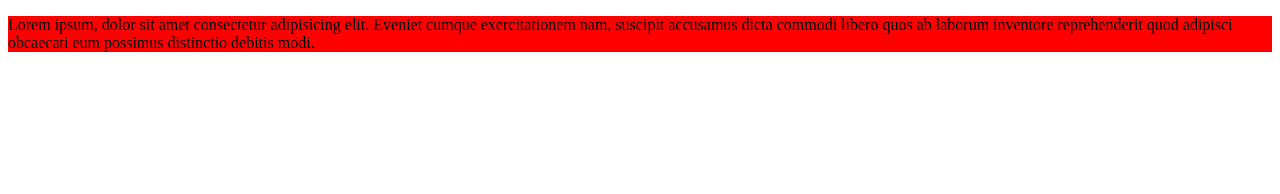
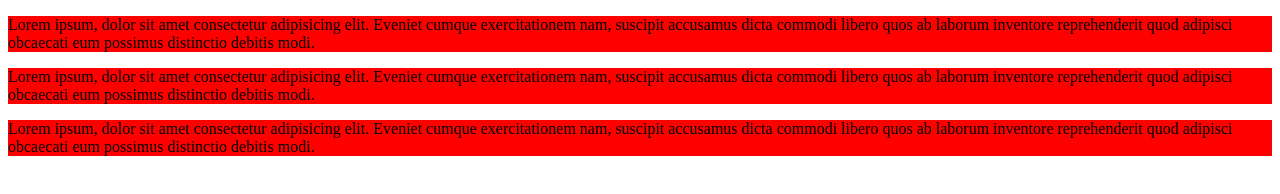
Before and after one commit to jahidsagor296/Mehedi, a plain HTML site: page index.html in a window 1280 px wide. Drawn offline with Linux system fonts and the light colour scheme.

Commit message:
added 3 more peragraph

```diff
--- a/index.html
+++ b/index.html
@@ -8,6 +8,8 @@
 </head>
 <body>
     <p>Lorem ipsum, dolor sit amet consectetur adipisicing elit. Eveniet cumque exercitationem nam, suscipit accusamus dicta commodi libero quos ab laborum inventore reprehenderit quod adipisci obcaecati eum possimus distinctio debitis modi.</p>
+    <p>Lorem ipsum, dolor sit amet consectetur adipisicing elit. Eveniet cumque exercitationem nam, suscipit accusamus dicta commodi libero quos ab laborum inventore reprehenderit quod adipisci obcaecati eum possimus distinctio debitis modi.</p>
+    <p>Lorem ipsum, dolor sit amet consectetur adipisicing elit. Eveniet cumque exercitationem nam, suscipit accusamus dicta commodi libero quos ab laborum inventore reprehenderit quod adipisci obcaecati eum possimus distinctio debitis modi.</p>
 
 </body>
 </html>
```
